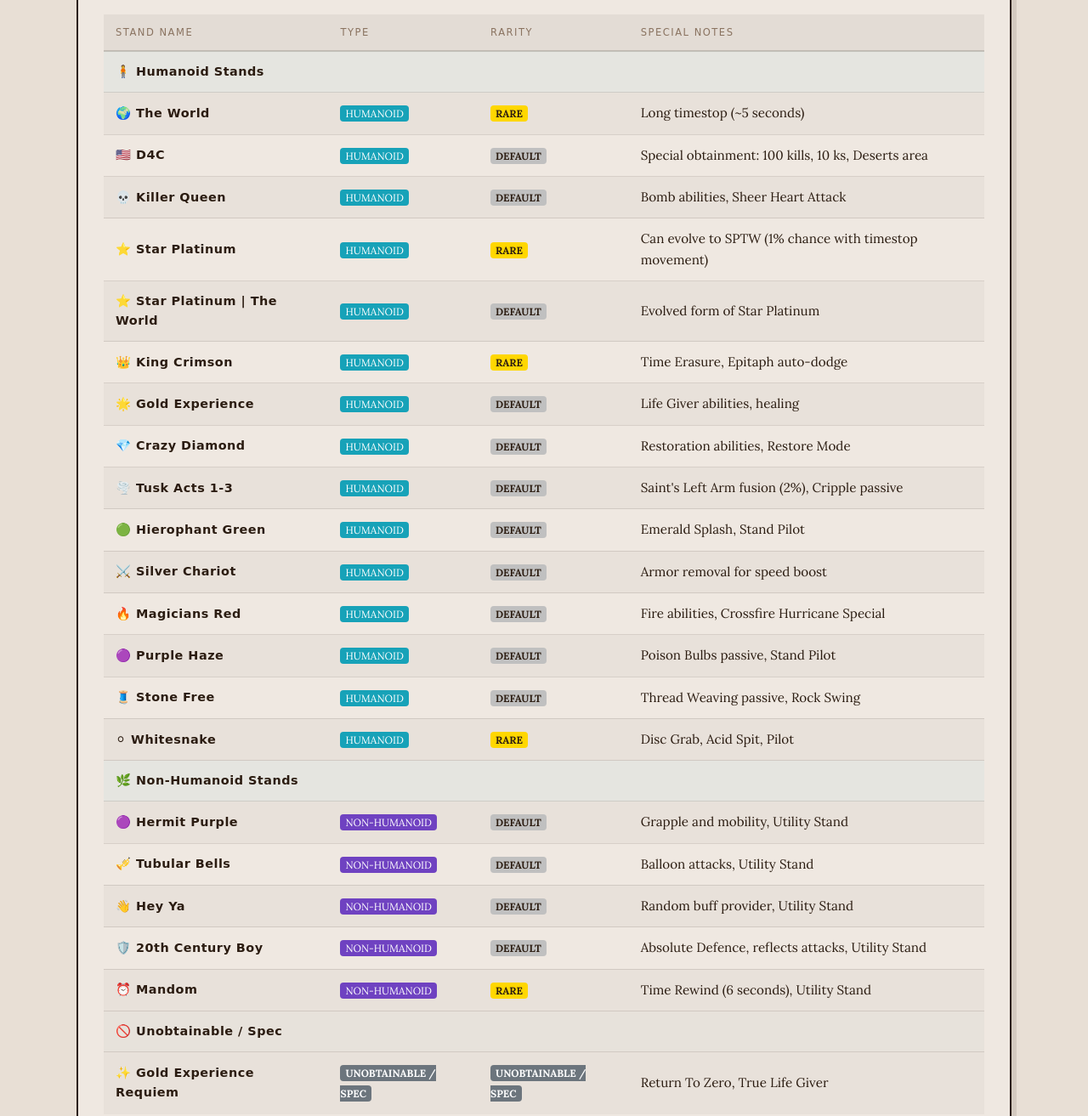
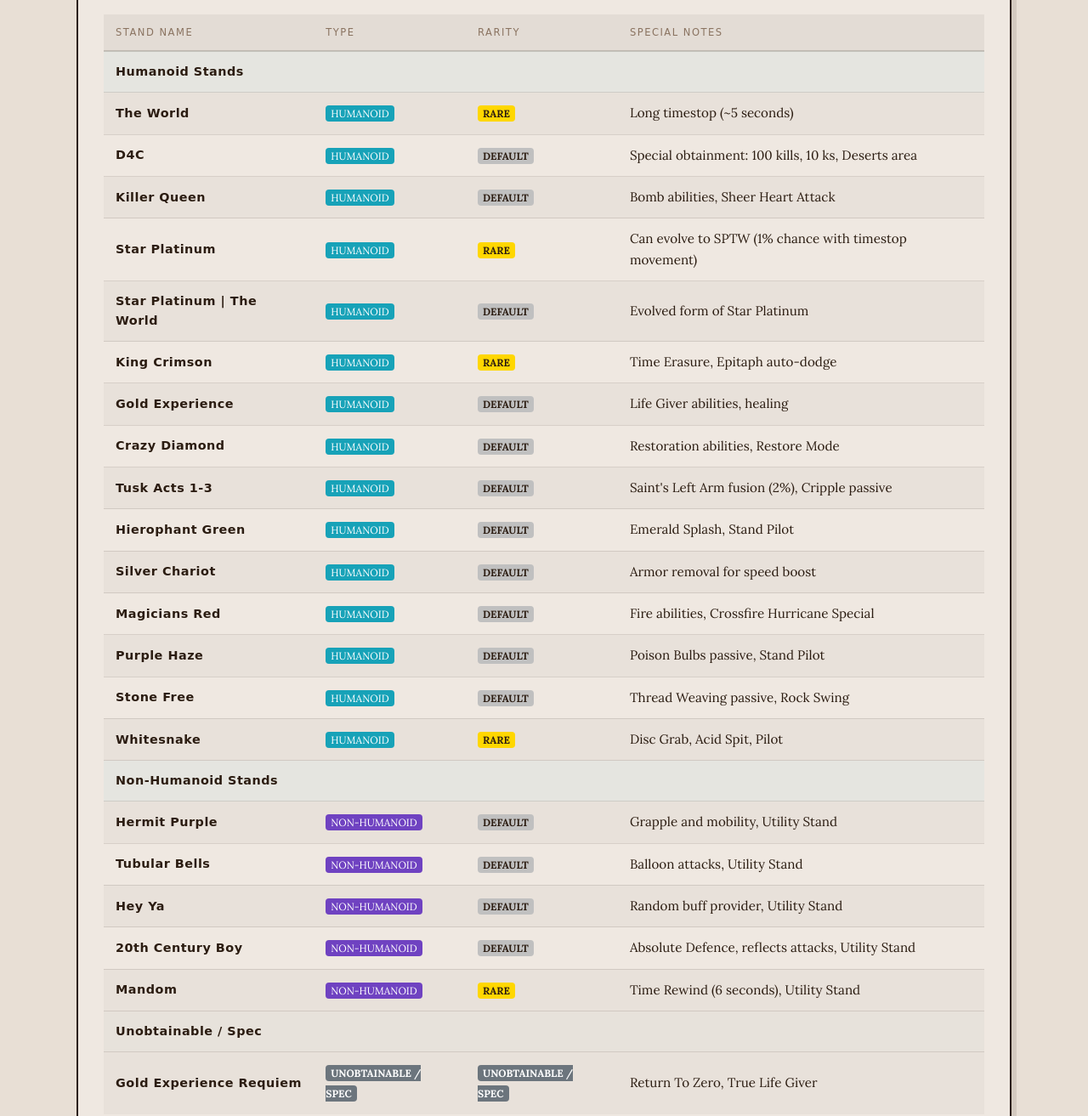
Before and after one commit to ginginli/bright, a website: page stands/stand-tier-list/index.html in a window 1280 px wide. Shown: the part 1980-3293 px from the top of the page at 85% size. Drawn offline with Linux system fonts and the light colour scheme; a web font is replaced by a local one.

Commit message:
style: remove emoji from stand names in table

```diff
--- a/stands/stand-tier-list/index.html
+++ b/stands/stand-tier-list/index.html
@@ -130,136 +130,136 @@
                     </thead>
                     <tbody>
                         <tr style="border-bottom: 1px solid #eee; background: rgba(23,162,184,0.04);">
-                            <td colspan="4"><strong>🧍 Humanoid Stands</strong></td>
+                            <td colspan="4"><strong>Humanoid Stands</strong></td>
                         </tr>
                         <tr style="border-bottom: 1px solid #eee;">
-                            <td><strong>🌍 The World</strong></td>
+                            <td><strong>The World</strong></td>
                             <td><span style="background:#17a2b8;color:white;padding:2px 6px;border-radius:4px;font-size:0.75rem;">HUMANOID</span></td>
                             <td><span style="background:#ffd700;color:#2b1c11;padding:2px 6px;border-radius:4px;font-size:0.75rem;font-weight:bold;">RARE</span></td>
                             <td>Long timestop (~5 seconds)</td>
                         </tr>
                         <tr style="border-bottom: 1px solid #eee;">
-                            <td><strong>🇺🇸 D4C</strong></td>
+                            <td><strong>D4C</strong></td>
                             <td><span style="background:#17a2b8;color:white;padding:2px 6px;border-radius:4px;font-size:0.75rem;">HUMANOID</span></td>
                             <td><span style="background:#c0c0c0;color:#2b1c11;padding:2px 6px;border-radius:4px;font-size:0.75rem;font-weight:bold;">DEFAULT</span></td>
                             <td>Special obtainment: 100 kills, 10 ks, Deserts area</td>
                         </tr>
                         <tr style="border-bottom: 1px solid #eee;">
-                            <td><strong>💀 Killer Queen</strong></td>
+                            <td><strong>Killer Queen</strong></td>
                             <td><span style="background:#17a2b8;color:white;padding:2px 6px;border-radius:4px;font-size:0.75rem;">HUMANOID</span></td>
                             <td><span style="background:#c0c0c0;color:#2b1c11;padding:2px 6px;border-radius:4px;font-size:0.75rem;font-weight:bold;">DEFAULT</span></td>
                             <td>Bomb abilities, Sheer Heart Attack</td>
                         </tr>
                         <tr style="border-bottom: 1px solid #eee;">
-                            <td><strong>⭐ Star Platinum</strong></td>
+                            <td><strong>Star Platinum</strong></td>
                             <td><span style="background:#17a2b8;color:white;padding:2px 6px;border-radius:4px;font-size:0.75rem;">HUMANOID</span></td>
                             <td><span style="background:#ffd700;color:#2b1c11;padding:2px 6px;border-radius:4px;font-size:0.75rem;font-weight:bold;">RARE</span></td>
                             <td>Can evolve to SPTW (1% chance with timestop movement)</td>
                         </tr>
                         <tr style="border-bottom: 1px solid #eee;">
-                            <td><strong>⭐ Star Platinum | The World</strong></td>
+                            <td><strong>Star Platinum | The World</strong></td>
                             <td><span style="background:#17a2b8;color:white;padding:2px 6px;border-radius:4px;font-size:0.75rem;">HUMANOID</span></td>
                             <td><span style="background:#c0c0c0;color:#2b1c11;padding:2px 6px;border-radius:4px;font-size:0.75rem;font-weight:bold;">DEFAULT</span></td>
                             <td>Evolved form of Star Platinum</td>
                         </tr>
                         <tr style="border-bottom: 1px solid #eee;">
-                            <td><strong>👑 King Crimson</strong></td>
+                            <td><strong>King Crimson</strong></td>
                             <td><span style="background:#17a2b8;color:white;padding:2px 6px;border-radius:4px;font-size:0.75rem;">HUMANOID</span></td>
                             <td><span style="background:#ffd700;color:#2b1c11;padding:2px 6px;border-radius:4px;font-size:0.75rem;font-weight:bold;">RARE</span></td>
                             <td>Time Erasure, Epitaph auto-dodge</td>
                         </tr>
                         <tr style="border-bottom: 1px solid #eee;">
-                            <td><strong>🌟 Gold Experience</strong></td>
+                            <td><strong>Gold Experience</strong></td>
                             <td><span style="background:#17a2b8;color:white;padding:2px 6px;border-radius:4px;font-size:0.75rem;">HUMANOID</span></td>
                             <td><span style="background:#c0c0c0;color:#2b1c11;padding:2px 6px;border-radius:4px;font-size:0.75rem;font-weight:bold;">DEFAULT</span></td>
                             <td>Life Giver abilities, healing</td>
                         </tr>
                         <tr style="border-bottom: 1px solid #eee;">
-                            <td><strong>💎 Crazy Diamond</strong></td>
+                            <td><strong>Crazy Diamond</strong></td>
                             <td><span style="background:#17a2b8;color:white;padding:2px 6px;border-radius:4px;font-size:0.75rem;">HUMANOID</span></td>
                             <td><span style="background:#c0c0c0;color:#2b1c11;padding:2px 6px;border-radius:4px;font-size:0.75rem;font-weight:bold;">DEFAULT</span></td>
                             <td>Restoration abilities, Restore Mode</td>
                         </tr>
                         <tr style="border-bottom: 1px solid #eee;">
-                            <td><strong>🌪️ Tusk Acts 1-3</strong></td>
+                            <td><strong>Tusk Acts 1-3</strong></td>
                             <td><span style="background:#17a2b8;color:white;padding:2px 6px;border-radius:4px;font-size:0.75rem;">HUMANOID</span></td>
                             <td><span style="background:#c0c0c0;color:#2b1c11;padding:2px 6px;border-radius:4px;font-size:0.75rem;font-weight:bold;">DEFAULT</span></td>
                             <td>Saint's Left Arm fusion (2%), Cripple passive</td>
                         </tr>
                         <tr style="border-bottom: 1px solid #eee;">
-                            <td><strong>🟢 Hierophant Green</strong></td>
+                            <td><strong>Hierophant Green</strong></td>
                             <td><span style="background:#17a2b8;color:white;padding:2px 6px;border-radius:4px;font-size:0.75rem;">HUMANOID</span></td>
                             <td><span style="background:#c0c0c0;color:#2b1c11;padding:2px 6px;border-radius:4px;font-size:0.75rem;font-weight:bold;">DEFAULT</span></td>
                             <td>Emerald Splash, Stand Pilot</td>
                         </tr>
                         <tr style="border-bottom: 1px solid #eee;">
-                            <td><strong>⚔️ Silver Chariot</strong></td>
+                            <td><strong>Silver Chariot</strong></td>
                             <td><span style="background:#17a2b8;color:white;padding:2px 6px;border-radius:4px;font-size:0.75rem;">HUMANOID</span></td>
                             <td><span style="background:#c0c0c0;color:#2b1c11;padding:2px 6px;border-radius:4px;font-size:0.75rem;font-weight:bold;">DEFAULT</span></td>
                             <td>Armor removal for speed boost</td>
                         </tr>
                         <tr style="border-bottom: 1px solid #eee;">
-                            <td><strong>🔥 Magicians Red</strong></td>
+                            <td><strong>Magicians Red</strong></td>
                             <td><span style="background:#17a2b8;color:white;padding:2px 6px;border-radius:4px;font-size:0.75rem;">HUMANOID</span></td>
                             <td><span style="background:#c0c0c0;color:#2b1c11;padding:2px 6px;border-radius:4px;font-size:0.75rem;font-weight:bold;">DEFAULT</span></td>
                             <td>Fire abilities, Crossfire Hurricane Special</td>
                         </tr>
                         <tr style="border-bottom: 1px solid #eee;">
-                            <td><strong>🟣 Purple Haze</strong></td>
+                            <td><strong>Purple Haze</strong></td>
                             <td><span style="background:#17a2b8;color:white;padding:2px 6px;border-radius:4px;font-size:0.75rem;">HUMANOID</span></td>
                             <td><span style="background:#c0c0c0;color:#2b1c11;padding:2px 6px;border-radius:4px;font-size:0.75rem;font-weight:bold;">DEFAULT</span></td>
                             <td>Poison Bulbs passive, Stand Pilot</td>
                         </tr>
                         <tr style="border-bottom: 1px solid #eee;">
-                            <td><strong>🧵 Stone Free</strong></td>
+                            <td><strong>Stone Free</strong></td>
                             <td><span style="background:#17a2b8;color:white;padding:2px 6px;border-radius:4px;font-size:0.75rem;">HUMANOID</span></td>
                             <td><span style="background:#c0c0c0;color:#2b1c11;padding:2px 6px;border-radius:4px;font-size:0.75rem;font-weight:bold;">DEFAULT</span></td>
                             <td>Thread Weaving passive, Rock Swing</td>
                         </tr>
                         <tr style="border-bottom: 1px solid #eee;">
-                            <td><strong>⚪ Whitesnake</strong></td>
+                            <td><strong>Whitesnake</strong></td>
                             <td><span style="background:#17a2b8;color:white;padding:2px 6px;border-radius:4px;font-size:0.75rem;">HUMANOID</span></td>
                             <td><span style="background:#ffd700;color:#2b1c11;padding:2px 6px;border-radius:4px;font-size:0.75rem;font-weight:bold;">RARE</span></td>
                             <td>Disc Grab, Acid Spit, Pilot</td>
                         </tr>
                         <tr style="border-bottom: 1px solid #eee; background: rgba(23,162,184,0.04);">
-                            <td colspan="4"><strong>🌿 Non-Humanoid Stands</strong></td>
+                            <td colspan="4"><strong>Non-Humanoid Stands</strong></td>
                         </tr>
                         <tr style="border-bottom: 1px solid #eee;">
-                            <td><strong>🟣 Hermit Purple</strong></td>
+                            <td><strong>Hermit Purple</strong></td>
                             <td><span style="background:#6f42c1;color:white;padding:2px 6px;border-radius:4px;font-size:0.75rem;">NON-HUMANOID</span></td>
                             <td><span style="background:#c0c0c0;color:#2b1c11;padding:2px 6px;border-radius:4px;font-size:0.75rem;font-weight:bold;">DEFAULT</span></td>
                             <td>Grapple and mobility, Utility Stand</td>
                         </tr>
                         <tr style="border-bottom: 1px solid #eee;">
-                            <td><strong>🎺 Tubular Bells</strong></td>
+                            <td><strong>Tubular Bells</strong></td>
                             <td><span style="background:#6f42c1;color:white;padding:2px 6px;border-radius:4px;font-size:0.75rem;">NON-HUMANOID</span></td>
                             <td><span style="background:#c0c0c0;color:#2b1c11;padding:2px 6px;border-radius:4px;font-size:0.75rem;font-weight:bold;">DEFAULT</span></td>
                             <td>Balloon attacks, Utility Stand</td>
                         </tr>
                         <tr style="border-bottom: 1px solid #eee;">
-                            <td><strong>👋 Hey Ya</strong></td>
+                            <td><strong>Hey Ya</strong></td>
                             <td><span style="background:#6f42c1;color:white;padding:2px 6px;border-radius:4px;font-size:0.75rem;">NON-HUMANOID</span></td>
                             <td><span style="background:#c0c0c0;color:#2b1c11;padding:2px 6px;border-radius:4px;font-size:0.75rem;font-weight:bold;">DEFAULT</span></td>
                             <td>Random buff provider, Utility Stand</td>
                         </tr>
                         <tr style="border-bottom: 1px solid #eee;">
-                            <td><strong>🛡️ 20th Century Boy</strong></td>
+                            <td><strong>20th Century Boy</strong></td>
                             <td><span style="background:#6f42c1;color:white;padding:2px 6px;border-radius:4px;font-size:0.75rem;">NON-HUMANOID</span></td>
                             <td><span style="background:#c0c0c0;color:#2b1c11;padding:2px 6px;border-radius:4px;font-size:0.75rem;font-weight:bold;">DEFAULT</span></td>
                             <td>Absolute Defence, reflects attacks, Utility Stand</td>
                         </tr>
                         <tr style="border-bottom: 1px solid #eee;">
-                            <td><strong>⏰ Mandom</strong></td>
+                            <td><strong>Mandom</strong></td>
                             <td><span style="background:#6f42c1;color:white;padding:2px 6px;border-radius:4px;font-size:0.75rem;">NON-HUMANOID</span></td>
                             <td><span style="background:#ffd700;color:#2b1c11;padding:2px 6px;border-radius:4px;font-size:0.75rem;font-weight:bold;">RARE</span></td>
                             <td>Time Rewind (6 seconds), Utility Stand</td>
                         </tr>
                         <tr style="border-bottom: 1px solid #eee; background: rgba(108,117,125,0.06);">
-                            <td colspan="4"><strong>🚫 Unobtainable / Spec</strong></td>
+                            <td colspan="4"><strong>Unobtainable / Spec</strong></td>
                         </tr>
                         <tr>
-                            <td><strong>✨ Gold Experience Requiem</strong></td>
+                            <td><strong>Gold Experience Requiem</strong></td>
                             <td><span style="background:#6c757d;color:white;padding:2px 6px;border-radius:4px;font-size:0.75rem;font-weight:bold;">UNOBTAINABLE / SPEC</span></td>
                             <td><span style="background:#6c757d;color:white;padding:2px 6px;border-radius:4px;font-size:0.75rem;font-weight:bold;">UNOBTAINABLE / SPEC</span></td>
                             <td>Return To Zero, True Life Giver</td>
```
